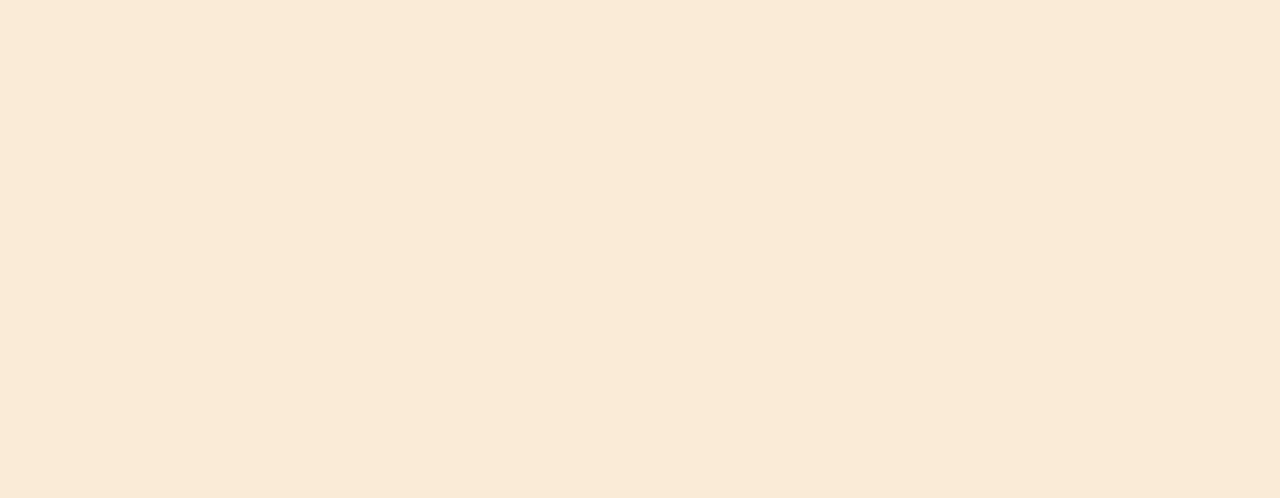
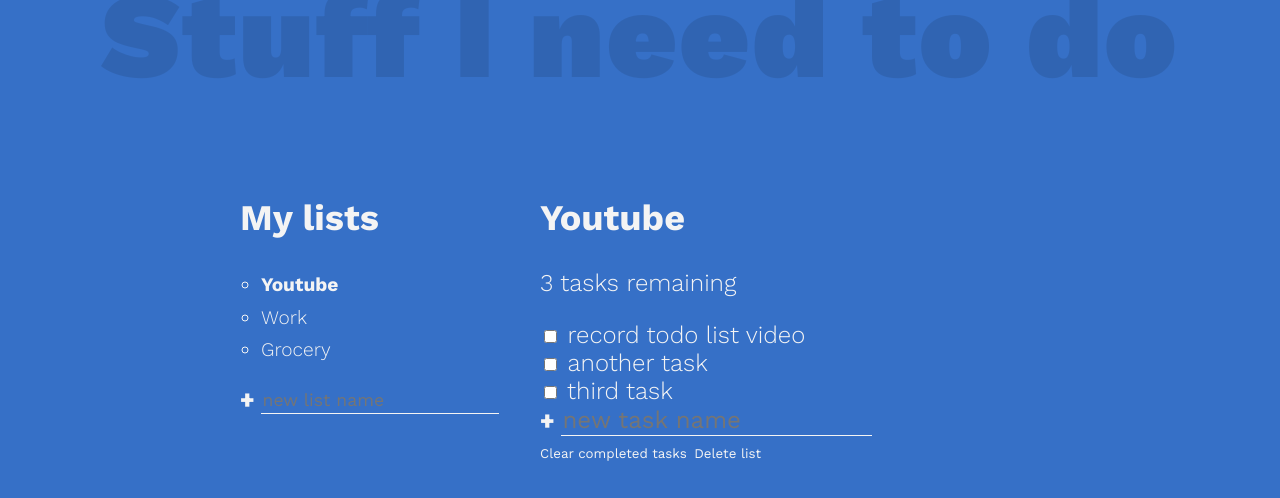
Before and after one commit to nurlight05/learning-todo-app, a plain HTML site: page index.html in a window 1280 px wide. Drawn offline with nearby package versions, Linux system fonts and the light colour scheme.

Commit message:
Tasks list styles are added.

```diff
--- a/index.html
+++ b/index.html
@@ -9,6 +9,76 @@
     <script src="js/main.js" defer></script>
 </head>
 <body>
+    <h1 class="title">Stuff I need to do</h1>
+
+    <div class="all-tasks">
+        <h2 class="task-list-title">My lists</h2>
+        <ul class="task-list">
+            <li class="active-list">Youtube</li>
+            <li>Work</li>
+            <li>Grocery</li>
+        </ul>
+
+        <form action="">
+            <input
+                type="text"
+                class="new list"
+                placeholder="new list name"
+                aria-label="new list name"
+            />
+            <button class="btn create" aria-label="create new list">+</button>
+        </form>
+    </div>
+
+    <div class="todo-list">
+        <div class="todo-header">
+            <h2 class="list-title">Youtube</h2>
+            <p class="task-count">3 tasks remaining</p>
+        </div>
+        <div class="todo-body">
+            <div class="tasks">
+                <div class="task">
+                    <input type="checkbox" name="" id="task-1">
+                    <label for="task-1">
+                        <span class="custom-checkbox"></span>
+                        record todo list video
+                    </label>
+                </div>
+                <!-- /task1 -->
+                <div class="task">
+                    <input type="checkbox" name="" id="task-2">
+                    <label for="task-2">
+                        <span class="custom-checkbox"></span>
+                        another task
+                    </label>
+                </div>
+                <!-- /task2 -->
+                <div class="task">
+                    <input type="checkbox" name="" id="task-3">
+                    <label for="task-3">
+                        <span class="custom-checkbox"></span>
+                        third task
+                    </label>
+                </div>
+                <!-- /task3 -->
+            </div>
+            <div class="new-task-creator">
+                <form action="">
+                    <input
+                        type="text"
+                        class="new task"
+                        placeholder="new task name"
+                        aria-label="new task name"
+                    />
+                    <button class="btn create" aria-label="create new task">+</button>
+                </form>
+            </div>
+            <div class="delete-stuff">
+                <button class="btn delete">Clear completed tasks</button>
+                <button class="btn delete">Delete list</button>
+            </div>
+        </div>
+    </div>
 
 </body>
 </html>
--- a/scss/main.scss
+++ b/scss/main.scss
@@ -1,3 +1,104 @@
+@import url('https://fonts.googleapis.com/css2?family=Work+Sans:wght@300;400;700;900&display=swap');
+
+$font-family-base: 'Work Sans', sans-serif;
+
+:root {
+    --clr-primary: rgb(54, 112, 199);
+    --clr-light: #f4f4f4;
+    --clr-dark: #333;
+    --clr-warning: rgb(99, 36, 36);
+}
+
+*, *::before, *::after {
+    font-family: inherit;
+    box-sizing: border-box;
+}
+
 body {
-    background-color: antiquewhite;
+    margin: 0;
+    font-family: $font-family-base;
+    font-weight: 300;
+    font-size: 1.5rem;
+    background-color: var(--clr-primary);
+    color: var(--clr-light);
+    display: grid;
+    grid:
+        "header header header header" auto
+        "...... lists  active ......" auto /
+        1fr minmax(100px, 300px) minmax(250px, 500px) 1fr;
 }
+
+.title {
+    grid-area: header;
+    text-align: center;
+    font-size: calc(7vw + 2rem);
+    font-weight: 900;
+    color: rgba(0, 0, 0, 0.1);
+    letter-spacing: 2px;
+    margin: -0.3em 0 0.5em;
+}
+
+.all-tasks {
+    grid-area: lists;
+}
+
+.task-list {
+    font-size: 1.2rem;
+    line-height: 1.7;
+    list-style: circle;
+    padding-left: 1.1em;
+}
+
+form {
+    display: flex;
+}
+
+.btn {
+    cursor: pointer;
+    background: 0;
+    border: 0;
+    padding: 0;
+    color: inherit;
+}
+
+.btn.create {
+    font-size: 1.5rem;
+    font-weight: 900;
+    margin-right: 0.25em;
+    transition: opacity 250ms ease-in;
+}
+
+.btn.create:hover {
+    opacity: 0.7;
+}
+
+.new {
+    background: transparent;
+    border: 0;
+    color: inherit;
+    border-bottom: 1px solid currentColor;
+    font-size: inherit;
+    outline: none;
+    transition: border-bottom 150ms ease-in;
+    order: 2;
+}
+
+.new:focus {
+    border-bottom-width: 3px;
+}
+
+.new:focus::placeholder {
+    opacity: 0.2;
+}
+
+.new.list {
+    font-size: 1.1rem;
+}
+
+.active-list {
+    font-weight: 700;
+}
+
+.todo-list {
+    grid-area: active;
+}
```
Also changed, not shown: css/main.css, 1 other file.
